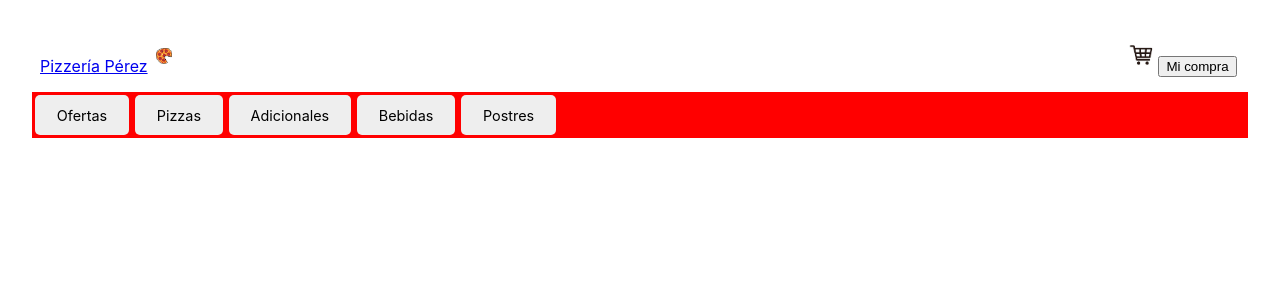
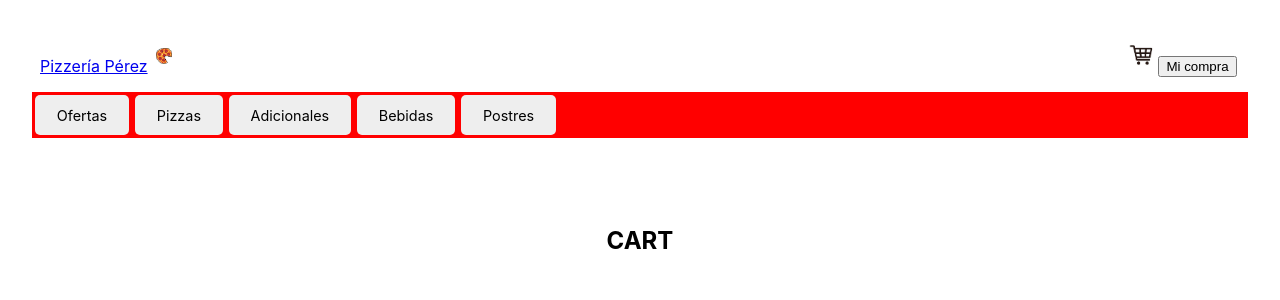
Before and after one commit to diegoperezm/pizzeriaperez, a React (Create React App) app: page /cart in a window 1280 px wide. Shown: the top 300 px of the page. Built offline with nearby package versions, Linux system fonts and the light colour scheme.

Commit message:
sincronizar counter

```diff
--- a/src/App.css
+++ b/src/App.css
@@ -152,3 +152,10 @@ li {
 .counter--button {
     width: 100%;
 }
+
+.cart {
+    margin: 0 auto;
+    max-width: 100%;
+    text-align: center;
+    padding: 1em;
+}
--- a/src/App.js
+++ b/src/App.js
@@ -2,6 +2,7 @@ import './App.css';
 import  NavBar  from './components/NavBar/NavBar';
 import  ItemListContainer  from './components/ItemListContainer/ItemListContainer';
 import  ItemDetailContainer  from './components/ItemDetailContainer/ItemDetailContainer';
+import  Cart  from './components/Cart/Cart';
 import { BrowserRouter, Routes, Route } from 'react-router-dom';
 import { CartProvider } from './context/CartContext';
 
@@ -15,6 +16,7 @@ function App() {
                    <Route path='/' element={<ItemListContainer greeting="Bienvenidos" />} />
                    <Route path='/category/:categoryId' element={<ItemListContainer greeting="Bienvenidos" />}  />
                    <Route path='/item/:productId' element={<ItemDetailContainer />}  />
+                   <Route path='/cart/' element={<Cart />}  />
                </Routes>
            </BrowserRouter>
        </CartProvider>
--- /dev/null
+++ b/src/components/Cart/Cart.js
@@ -0,0 +1,5 @@
+const Cart = ()  => {
+    return (<div className="cart"><h2 className="cart">CART</h2></div>);
+}
+
+export default Cart;
--- a/src/components/ItemDetail/ItemDetail.js
+++ b/src/components/ItemDetail/ItemDetail.js
@@ -1,13 +1,17 @@
-import { useContext } from 'react';
+import { useState, useContext } from 'react';
 import ItemCount from '../ItemCount/ItemCount';
 import CartContext from '../../context/CartContext';
+import { Link } from 'react-router-dom';
 
 function ItemDetail({id,title, description, pictureURL, price, stock}) {
+
+    const [quantityAdded, setQuantityAdded]   = useState(0);
 
     const { addItem } = useContext(CartContext);
 
     const handleOnAdd = quantity => {
-        addItem({item: {id, title, price}, quantity: quantity })
+        addItem({item: {id, title, price}, quantity: quantity });
+        setQuantityAdded(quantity);
     }
 
     return (
@@ -18,7 +22,11 @@ function ItemDetail({id,title, description, pictureURL, price, stock}) {
                   <p className="item--title">{title}</p>
                   <p>{description}</p>
                   <p className="item--price">{price}</p>
-                   <ItemCount stock={stock}  initial="1" onAdd={handleOnAdd} />
+                    { quantityAdded === 0
+                        ? <ItemCount stock={stock}  initial="1" onAdd={handleOnAdd} />
+                        : <Link to='/cart'>Terminar mi compra</Link>
+                    }
+
                </div>
             </div>
     )
```
